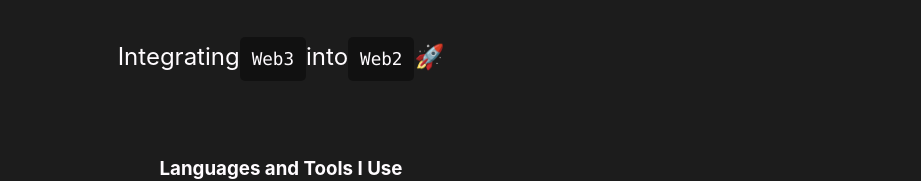
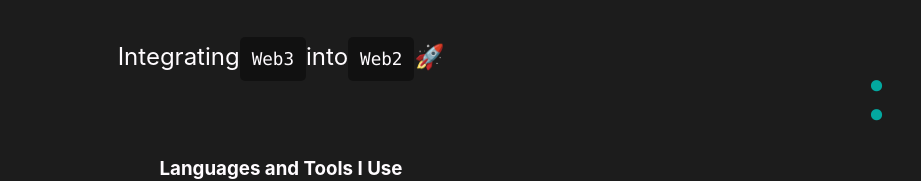
Before and after one commit to JohnVersus/JohnVersus.github.io, a Next.js app: page / in a window 1280 px wide. Shown: the part 170-351 px from the top of the page, without its empty margins (359-1280 px from the left). Built offline with nearby package versions, Linux system fonts and the light colour scheme; no server answers.

Commit message:
feat: nav bar 🧭
include smooth navigation with buttons

```diff
--- /dev/null
+++ b/app/Navbar/Navbar.module.css
@@ -0,0 +1,22 @@
+.navbar {
+  position: fixed;
+  top: 30%;
+  right: 3vw;
+  cursor: pointer;
+  font-size: 1.5rem;
+
+  -webkit-touch-callout: none; /* iOS Safari */
+  -webkit-user-select: none; /* Safari */
+  -khtml-user-select: none; /* Konqueror HTML */
+  -moz-user-select: none; /* Old versions of Firefox */
+  -ms-user-select: none; /* Internet Explorer/Edge */
+  user-select: none;
+}
+.navbar div:hover {
+  text-shadow: 0.1rem 0.1rem 1rem var(--light);
+}
+
+.navbar div:active {
+  text-shadow: 0.1rem 0.1rem 1rem var(--light);
+  transform: scale(1.1);
+}
--- /dev/null
+++ b/app/Navbar/layout.tsx
@@ -0,0 +1,18 @@
+import Link from 'next/link';
+import styles from './Navbar.module.css';
+
+const Navbar = () => {
+  return (
+    <div className={styles.navbar}>
+      <div>
+        {/* to-do replace a with links */}
+        <a href="#about"> ⏺ </a>
+      </div>
+      <div>
+        <a href="#projects"> ⏺ </a>
+      </div>
+    </div>
+  );
+};
+
+export default Navbar;
--- a/app/globals.css
+++ b/app/globals.css
@@ -62,4 +62,28 @@ a:hover {
   cursor: pointer;
 }
 
+:focus-visible {
+  outline: 0.2rem solid var(--primary);
+  border-radius: 0.5rem;
+}
+
+::-webkit-scrollbar {
+  width: 0.2rem;
+  height: 0.2rem;
+}
+::-webkit-scrollbar-track {
+  background: transparent;
+}
+::-webkit-scrollbar-thumb {
+  background: var(--secondary);
+  border-radius: 100vw;
+}
+::-webkit-scrollbar-thumb:hover {
+  background: var(--primary);
+}
+@supports (scrollbar-color: red blue) {
+  * {
+    scrollbar-color: var(--primary) var(--radiance);
+  }
+}
 /* Global Color Variants */
--- a/app/layout.tsx
+++ b/app/layout.tsx
@@ -1,5 +1,6 @@
 import ColorModeButton from './ColorModeButton/layout';
 import Footer from './Footer/layout';
+import Navbar from './Navbar/layout';
 
 import './globals.css';
 export default function RootLayout({ children }: { children: React.ReactNode }) {
@@ -8,6 +9,7 @@ export default function RootLayout({ children }: { children: React.ReactNode })
       <body>
         <ColorModeButton />
         {children}
+        <Navbar />
         <Footer />
       </body>
     </html>
--- a/app/page.tsx
+++ b/app/page.tsx
@@ -1,5 +1,3 @@
-import About from './pages/About/layout';
-import Projects from './pages/Projects/layout';
 import Pages from './pages/layout';
 
 const Home = (): Promise<JSX.Element> | JSX.Element => {
--- a/app/pages/About/layout.tsx
+++ b/app/pages/About/layout.tsx
@@ -1,9 +1,9 @@
 import Image from 'next/image';
 import styles from './About.module.css';
 
-const About = () => {
+const About = ({ href }: { href: string }) => {
   return (
-    <div className={styles.container}>
+    <div className={styles.container} id={href}>
       <main className={styles.main}>
         <h1 className={styles.title}>
           <a>Hi 👋, I’m John!!</a>
--- a/app/pages/Pages.module.css
+++ b/app/pages/Pages.module.css
@@ -1,5 +1,6 @@
 .scrollContainer {
   scroll-snap-type: y mandatory;
+  scroll-behavior: smooth;
   overflow-y: scroll;
   height: 95vh;
 }
--- a/app/pages/Projects/layout.tsx
+++ b/app/pages/Projects/layout.tsx
@@ -12,7 +12,7 @@ const getRepos = async (): Promise<Array<Project>> => {
   const response = await clientApiPost('getGitData', options);
   return response;
 };
-const Projects = () => {
+const Projects = ({ href }: { href: string }) => {
   // const repoData = await getRepos();
   const [repoData, setRepoData] = useState<Array<Project>>();
 
@@ -32,7 +32,7 @@ const Projects = () => {
     }
   }
   return (
-    <div className={styles.container}>
+    <div className={styles.container} id={href}>
       <main className={styles.main}>
         <h1 className={styles.title}>
           <a>My Git Projects</a>
--- a/app/pages/layout.tsx
+++ b/app/pages/layout.tsx
@@ -2,7 +2,7 @@ import styles from './Pages.module.css';
 import About from '../pages/About/layout';
 import Projects from '../pages/Projects/layout';
 
-const PagesArray = [<About key={'about'} />, <Projects key={'projects'} />];
+const PagesArray = [<About key={'about'} href="about" />, <Projects key={'projects'} href="projects" />];
 
 const Pages = () => {
   return (
```
